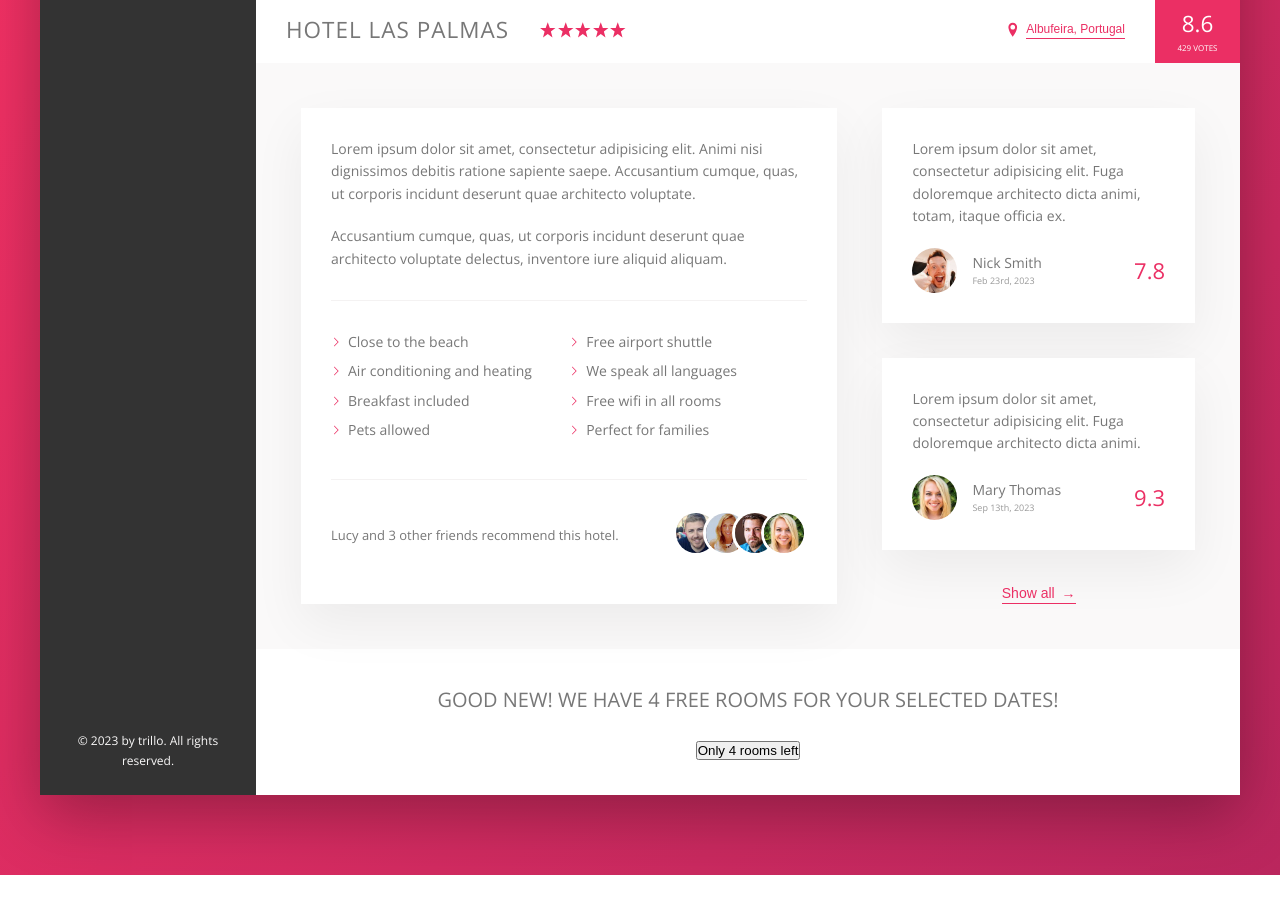
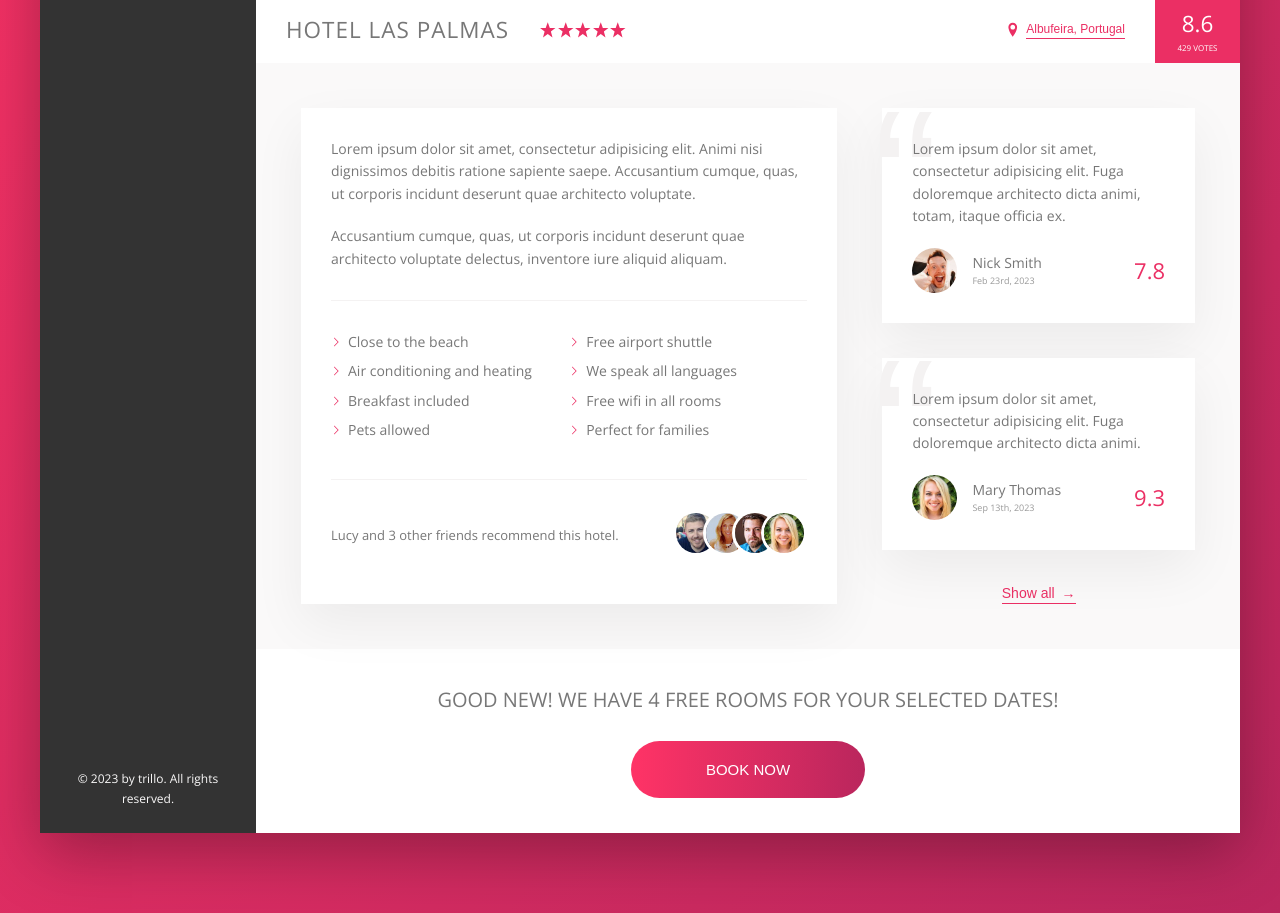
Before and after one commit to qahramonov008/Trillo, a website: page index.html in a window 1280 px wide. Shown: the part 538-1451 px from the top of the page. Before the commit the page ends 1413 px from the top, so only its background shows below. Drawn offline with nearby package versions, Linux system fonts and the light colour scheme; a web font is replaced by a local one.

Commit message:
Hotel view is fully created

```diff
--- a/index.html
+++ b/index.html
@@ -239,7 +239,10 @@
 
           <div class="cta">
             <h2 class="cta__book-now">Good new! We have 4 free rooms for your selected dates!</h2>
-            <button class="btn-cta">Only 4 rooms left</button>
+            <button class="btn-cta">
+                <span class="btn-cta__visible">Book now</span>
+                <span class="btn-cta__invisible">Only 4 rooms left</span>
+            </button>
           </div>
         </main>
       </div>
--- a/sass/_base.scss
+++ b/sass/_base.scss
@@ -31,6 +31,8 @@
   --line: 1px solid var(--color-grey-light-2);
 }
 
+$bp-largest: 75em;
+
 *,
 *::before,
 *::after {
--- a/sass/_component.scss
+++ b/sass/_component.scss
@@ -363,9 +363,12 @@
   box-shadow: var(--shadow-light);
   margin-bottom: 3.5rem;
   padding: 3rem;
+  position: relative;
 
   &__text {
+    position: relative;
     margin-bottom: 2rem;
+    z-index: 5;
   }
 
   &__user {
@@ -398,8 +401,19 @@
     font-size: 2.2rem;
     font-weight: 300;
   }
+
+  &::before {
+    content: "\201c";
+    position: absolute;
+    font-size: 20rem;
+    font-family: sans-serif;
+    left: -1rem;
+    top: -2.75rem;
+    color: var(--color-grey-light-2);
+    line-height: 1;
+    z-index: 1;
+  }
 }
-
 
 /////////////////
 /// Call to action
@@ -416,5 +430,56 @@
 }
 
 .btn-cta {
+  position: relative;
+  font-size: 1.5rem;
+  border: none;
+  text-transform: uppercase;
+  background-image: linear-gradient(
+    to right,
+    var(--color-primary-light),
+    var(--color-primary-dark)
+  );
 
+  color: #fff;
+  border-radius: 10rem;
+  cursor: pointer;
+  overflow: hidden;
+
+  & > * {
+    display: inline-block;
+    transition: all 0.2s;
+  }
+
+  &__invisible {
+    position: absolute;
+    width: 100%;
+    left: 0;
+    top: -100%;
+    padding: 2rem 0;
+  }
+
+  &__visible {
+    padding: 2rem 7.5rem;
+  }
+
+  &:hover {
+    background-image: linear-gradient(
+      to left,
+      var(--color-primary-light),
+      var(--color-primary-dark)
+    );
+  }
+
+  &:hover &__visible {
+    transform: translateY(100%);
+  }
+
+  &:hover &__invisible {
+    top: 0;
+  }
+
+  &:focus {
+    outline: none;
+    animation: pulsate 1s infinite;
+  }
 }
--- a/sass/_layout.scss
+++ b/sass/_layout.scss
@@ -3,6 +3,10 @@
   max-width: 120rem;
   margin: 8rem auto;
   box-shadow: var(--shadow-dark);
+
+  @media (max-width: $bp-largest) {
+    margin: 0;
+  }
 }
 
 .header {
```
Also changed, not shown: css/style.css.
